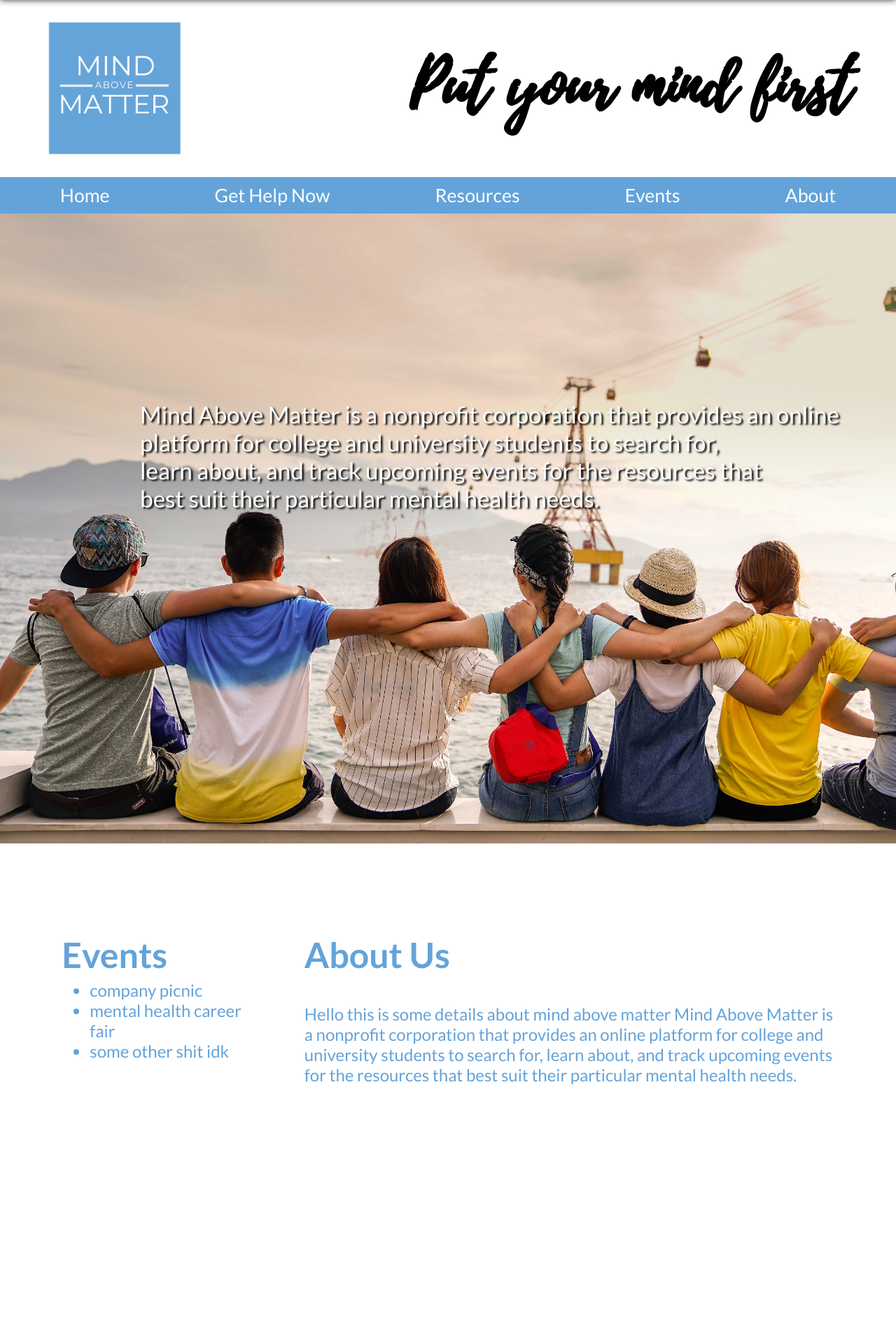
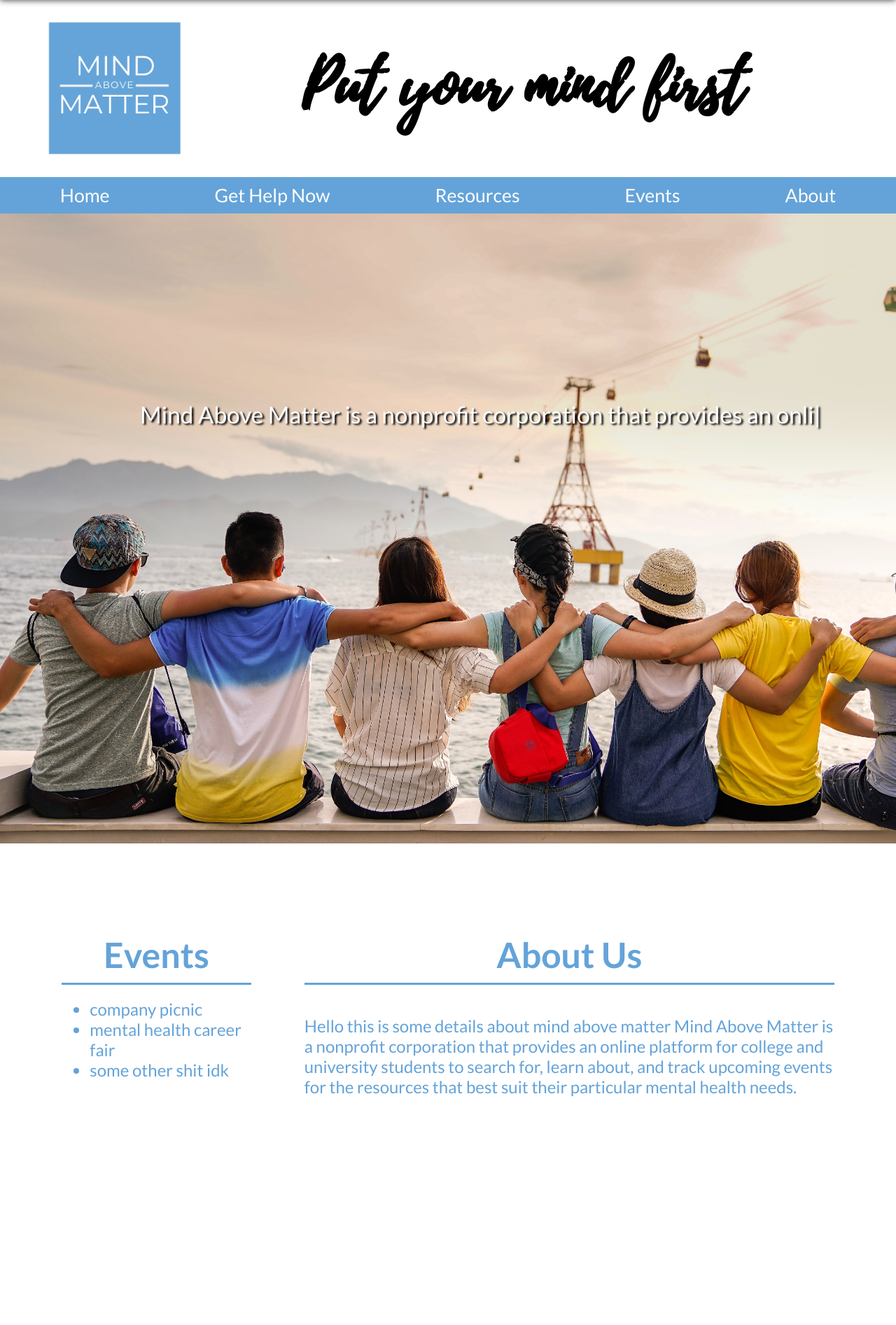
Before and after one commit to cssgunc/MindOverMatter, a Flask app: page /homepage/ in a window 1280 px wide. Shown: the whole page at 70% size. Run offline with Flask 2, Linux system fonts and the light colour scheme; some web fonts are replaced.

Commit message:
updatess

```diff
--- a/static/homepagestyle.css
+++ b/static/homepagestyle.css
@@ -57,7 +57,10 @@
 .flexBoxH2{
   float: left;
   font-size: 50px;
-  margin-bottom: 2%;
+  margin-bottom: 20px;
+  padding-bottom: 10px;
+  border-bottom: #64a3d9 solid 3px;
+  width: 100%;
 }
 /* img{
   margin-left: 10%;
@@ -78,7 +81,7 @@
   height: 100px;
   font-size: 70pt;
   float: right;
-  margin-right: 5%;
+  margin-right: 17%;
   margin-top: 2%;
   margin-bottom: 0px;
 }
@@ -94,6 +97,14 @@
   outline-style:double; */
   color: #64a3d9;
 }
+
+/* .line {
+  border-left: 6px solid #64a3d9;
+  height: 500px;
+  /* position: absolute; */
+  /* margin-left: -3px;
+} */
+
 .flexBoxP{
   float: left;
   font-size: 24px;
@@ -135,7 +146,7 @@
   justify-content: space-evenly;
 }
 
-.typewriter {
+/* .typewriter {
   position: absolute;
   margin: 0px;
   transform: translate(150pt, 200pt);
@@ -144,15 +155,37 @@
   font-size: 25pt;
   text-shadow: 2pt 2pt 2pt #000000;
   /* animation: typewriter 4s steps(44) 1s 1 normal both,
-  blinkTextCursor 500ms steps(44) infinite normal; */
+  blinkTextCursor 500ms steps(44) infinite normal;
+} */
+#typewriter {
+  position: absolute;
+  margin: 0px;
+  transform: translate(150pt, 200pt);
+  height: 100px;
+  color: white;
+  font-size: 25pt;
+  text-shadow: 2pt 2pt 2pt #000000;
+  /* overflow: hidden; /* Ensures the content is not revealed until the animation
+  border-right: 10pt solid #64a3d9;  The typwriter cursor
+  white-space: nowrap;  Keeps the content on a single line
+  margin: 0 auto;  Gives that scrolling effect as the typing happens
+  letter-spacing: .15em; Adjust as needed
+  */
+  /* animation:
+    typing 3.5s steps(20, end),
+    blink-caret .5s step-end infinite;  */
 }
-/* @keyframes typewriter{
-from{width: 0;}
-to{width: 24em;}
+
+/* The typing effect
+@keyframes typing {
+  from { width: 0 }
+  to { width: 100% }
 }
-@keyframes blinkTextCursor{
-from{border-right-color: rgba(255,255,255,.75);}
-to{border-right-color: transparent;}
+
+ /* The typewriter cursor effect  */
+/* @keyframes blink-caret {
+  from, to { border-color: transparent }
+  50% { border-color: orange; }
 } */
 
 
--- a/templates/homepage.html
+++ b/templates/homepage.html
@@ -26,10 +26,14 @@
 
 
     {% extends "base.html" %} {% block body %}
+
+
     <div class="together">
-        <p class="typewriter">Mind Above Matter is a nonprofit corporation that provides an online <br> platform for college
+
+        <div id="typewriter"></div>
+        <!-- <p class="typewriter">Mind Above Matter is a nonprofit corporation that provides an online <br> platform for college
             and university students to search for,<br> learn about, and track upcoming events for the resources that <br> best
-            suit their particular mental health needs.</p>
+            suit their particular mental health needs.</p> -->
     </div>
 
 
@@ -42,14 +46,58 @@
                 <li>some other shit idk</li>
             </ul>
         </div>
+        <div class="line"></div>
 
         <div class="right blue">
             <h2 class="flexBoxH2">About Us</h2>
-            <p class="flexBoxP">Hello this is some details about mind above matter Mind Above Matter is a nonprofit corporation that provides an online platform for college
-                and university students to search for, learn about, and track upcoming events for the resources that best
+            <p class="flexBoxP">Hello this is some details about mind above matter Mind Above Matter is a nonprofit
+                corporation that provides an online platform for college
+                and university students to search for, learn about, and track upcoming events for the resources that
+                best
                 suit their particular mental health needs.</p>
         </div>
     </div>
+
+    <script>
+        var aText = new Array(
+            "Mind Above Matter is a nonprofit corporation that provides an online",
+            "platform for college and university students to search for,",
+            "learn about, and track upcoming events for the resources that",
+            "best suit their particular mental health needs.");
+
+        var iSpeed = 100; // time delay of print out
+        var iIndex = 0; // start printing array at this posision
+        var iArrLength = aText[0].length; // the length of the text array
+        var iScrollAt = 20; // start scrolling up at this many lines
+
+        var iTextPos = 0; // initialise text position
+        var sContents = ''; // initialise contents variable
+        var iRow; // initialise current row
+
+        function typewriter() {
+            sContents = ' ';
+            iRow = Math.max(0, iIndex - iScrollAt);
+            var destination = document.getElementById("typewriter");
+
+            while (iRow < iIndex) {
+                sContents += aText[iRow++] + '<br />';
+            }
+            destination.innerHTML = sContents + aText[iIndex].substring(0, iTextPos) + "|";
+            if (iTextPos++ == iArrLength) {
+                iTextPos = 0;
+                iIndex++;
+                if (iIndex != aText.length) {
+                    iArrLength = aText[iIndex].length;
+                    setTimeout("typewriter()", 500);
+                }
+            } else {
+                setTimeout("typewriter()", iSpeed);
+            }
+        }
+
+
+        typewriter();
+    </script>
     {% endblock %}
 </body>
 
```
